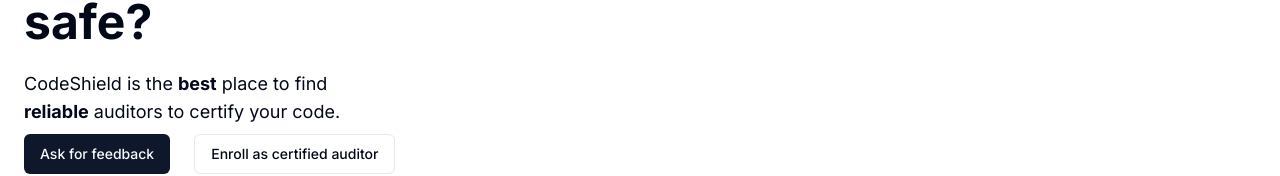
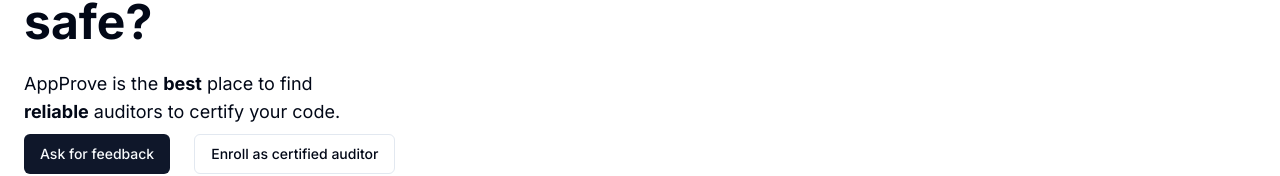
Before and after one commit to App-Prove/web-platform, a Next.js app: page / in a window 1280 px wide. Shown: the part 382-558 px from the top of the page. Built offline with nearby package versions, Linux system fonts and the light colour scheme; no server answers.

Commit message:
refactor: AppProve

```diff
--- a/app/page.tsx
+++ b/app/page.tsx
@@ -31,7 +31,7 @@ export default function Home() {
         <strong>safe?</strong>
       </h1>
       <p className="mt-6 text-lg">
-        CodeShield is the <strong>best</strong> place to find <br />
+        AppProve is the <strong>best</strong> place to find <br />
         <strong>reliable</strong> auditors to certify your code.
       </p>
       <div className="flex sm:gap-x-6 gap-x-2 gap-y-2 mt-2 flex-wrap">
```
Also changed, not shown: 1 other file (tests, documents, lock files or other folders).
